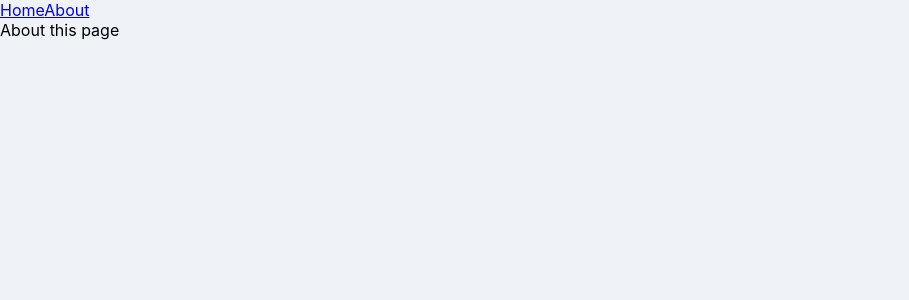
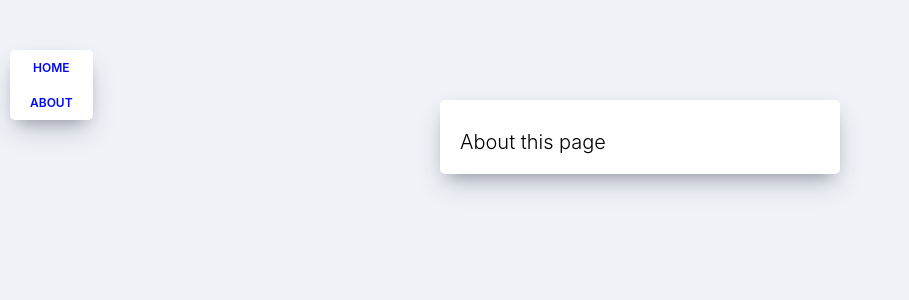
Before and after one commit to ultraviollette/movie_react, a React (Create React App) app: page /#/about in a window 1280 px wide. Shown: the top 300 px of the page, without its empty margins (0-909 px from the left). Built offline with nearby package versions, Linux system fonts and the light colour scheme.

Commit message:
added Link and Detail.js

```diff
--- a/src/App.js
+++ b/src/App.js
@@ -1,17 +1,19 @@
-import React from 'react';
-import { HashRouter, Route } from 'react-router-dom';
-import Home from './routes/Home';
-import About from './routes/About';
-import Navigation from './components/Navigation';
-import './App.css';
+import React from "react";
+import { HashRouter, Route } from "react-router-dom";
+import Home from "./routes/Home";
+import About from "./routes/About";
+import Detail from "./routes/Detail";
+import Navigation from "./components/Navigation";
+import "./App.css";
 
 function App() {
   return (
-  <HashRouter>
-    <Navigation />
-    <Route path="/" exact={true} component={Home}/>
-    <Route path="/about" component={About}/>
-  </HashRouter>
+    <HashRouter>
+      <Navigation />
+      <Route path="/" exact={true} component={Home} />
+      <Route path="/about" component={About} />
+      <Route path="/movie-detail" component={Detail} />
+    </HashRouter>
   );
 }
 
--- a/src/components/Movie.js
+++ b/src/components/Movie.js
@@ -1,9 +1,20 @@
 import React from "react";
+import { Link } from "react-router-dom";
 import PropTypes from "prop-types";
 import "./Movie.css";
 
 function Movie({ year, title, summary, poster, genres }) {
   return (
+    <Link to={{
+      pathname: "/movie-detail",
+      state: {
+        year,
+        title,
+        summary,
+        poster,
+        genres
+      }
+    }}>
       <div className="movie">
         <img src={poster} alt={title} title={title}></img>
         <div className="movie__data">
@@ -11,12 +22,15 @@ function Movie({ year, title, summary, poster, genres }) {
           <h5 className="movie__year">{year}</h5>
           <ul className="movie__genres">
             {genres.map((genre, index) => (
-            <li key={index} className="genres__genre">{genre}</li>
+              <li key={index} className="genres__genre">
+                {genre}
+              </li>
             ))}
           </ul>
           <p className="movie__summary">{summary.slice(0, 180)}...</p>
         </div>
       </div>
+    </Link>
   );
 }
 
--- a/src/components/Navigation.js
+++ b/src/components/Navigation.js
@@ -1,12 +1,14 @@
-import React from 'react';
-import { Link } from 'react-router-dom';
-import './Navigation.css';
+import React from "react";
+import { Link } from "react-router-dom";
+import "./Navigation.css";
 
 function Navigation() {
-    return <div>
-        <Link to="/">Home</Link>
-        <Link to="/about">About</Link>
+  return (
+    <div className="nav">
+      <Link to="/">Home</Link>
+      <Link to="/about">About</Link>
     </div>
+  );
 }
 
 export default Navigation;
--- a/src/routes/About.js
+++ b/src/routes/About.js
@@ -1,7 +1,13 @@
-import React from 'react';
+import React from "react";
+import './About.css';
 
-function About() {
-    return <span>About this page</span>;
+function About(props) {
+    console.log(props);
+  return (
+    <div className="about__container">
+      <span>About this page</span>
+    </div>
+  );
 }
 
 export default About;
--- /dev/null
+++ b/src/routes/Detail.js
@@ -0,0 +1,8 @@
+import React from 'react';
+
+function Detail(props){
+    console.log(props);
+    return <span>hi</span>;
+}
+
+export default Detail;
```
Also changed, not shown: 1 other file (tests, documents, lock files or other folders). Lines whose indentation alone changed are shown as unchanged.
